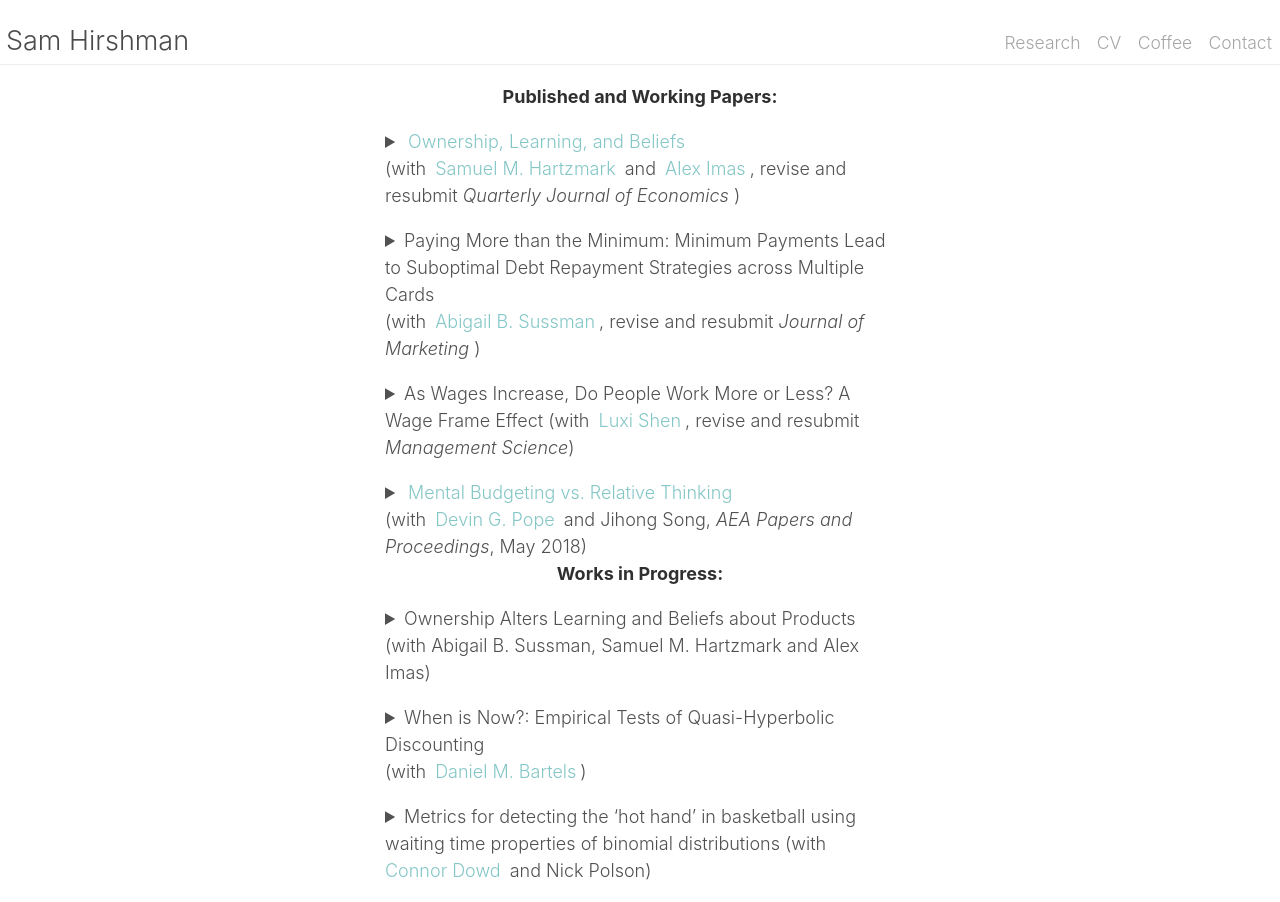
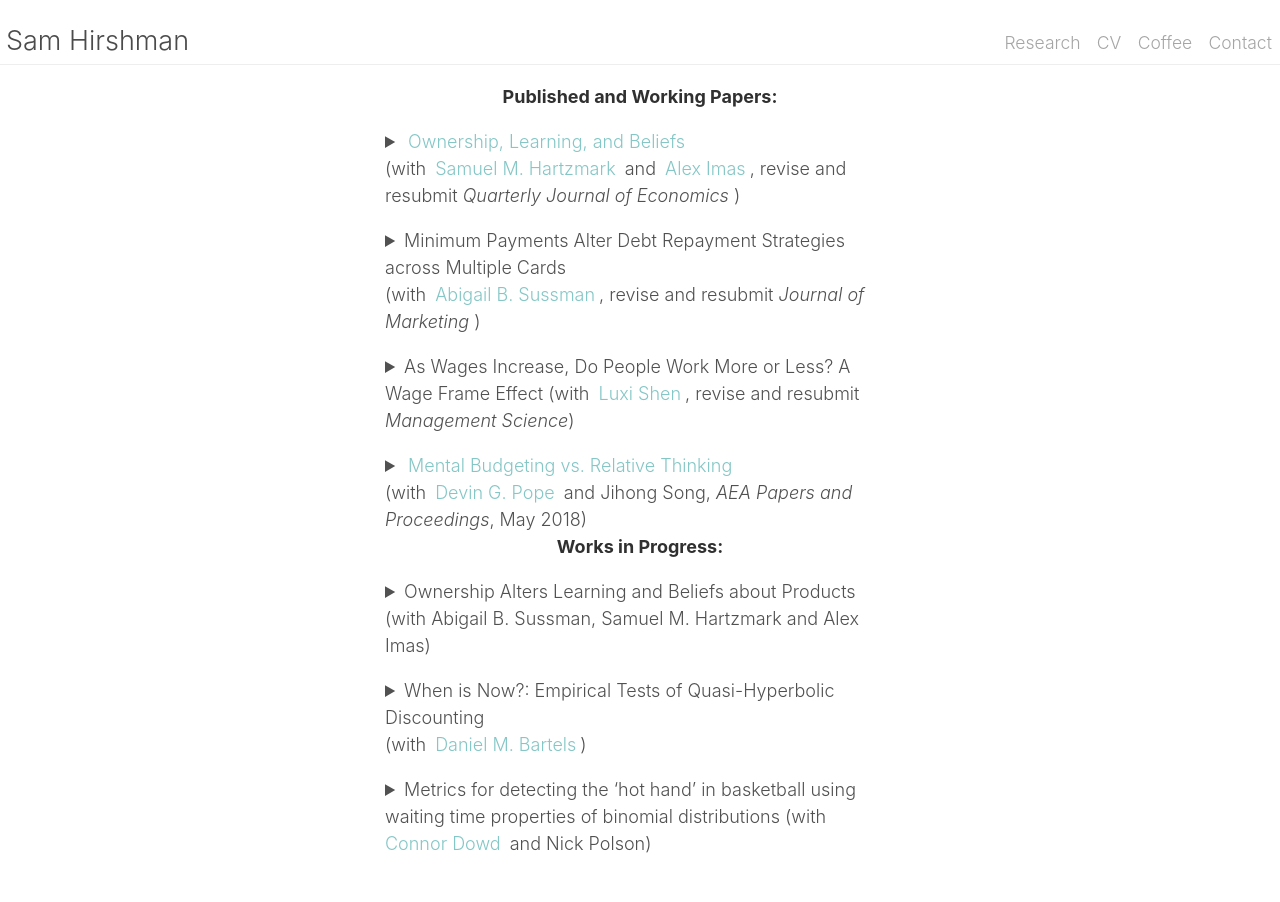
Before and after one commit to shirshma/shirshma.github.io, a Jekyll site: the page built from docs/research.md, in a window 1280 px wide. Built offline with Jekyll 4.4.1, drawn with Linux system fonts in a browser that asks for light colours; part of the change alters nothing that is shown.

Commit message:
Update research.md

```diff
--- a/docs/research.md
+++ b/docs/research.md
@@ -15,11 +15,11 @@ description: Research Papers
    </p>
   </details>
 
- <p><details><summary> Paying More than the Minimum: Minimum Payments Lead to Suboptimal Debt Repayment Strategies across Multiple Cards<br>
+ <p><details><summary> Minimum Payments Alter Debt Repayment Strategies across Multiple Cards<br>
   (with <a href="https://faculty.chicagobooth.edu/abigail-sussman"> Abigail B. Sussman</a>, revise and resubmit <i>Journal of Marketing </i>)</summary>
   <p>
     <b>Abstract:</b>
-While debt can provide important flexibility and opportunity for consumers, interest payments on this debt is costly.  US consumers currently pay an average interest rate of 17% on a total of $15,482 outstanding debt balances, with poor debt management strategies leading consumers to spend even more than necessary on interest payments. We investigate people’s lay theories of optimal credit card debt repayment strategies and examine how minimum payments affect these strategies across multiple cards. We first find that consumers’ lay beliefs do align with the cost-minimizing strategy (i.e., paying the highest interest rate debts first), but that consumers do not place enough emphasis on the importance of interest rates (studies 1a, b). Second, we propose and provide evidence for the dispersion theory in the context of minimum payments: the presence of the minimum payment requirement causes participants to spread excess repayments across more accounts, interfering with implementation of the optimal strategy (Study 2-5). Finally, we find that making an explicit allocation decision for each account moderates the effects of the minimum payment we document in prior studies (Study 6).
+US Households currently hold $808 billion of credit card debt and manage repayments across multiple cards. We investigate how minimum payments (i.e., the requirement to allocate some amount of money to each account with a balance) alter consumers’ allocation strategies. We first document in field data that consumers spread debt repayment allocations across more accounts than would be predicted by previously documented strategies.  Next, we use a debt management task with an incentive compatible design to investigate how minimum payments alter debt repayment strategies. We find that minimum payments cause consumers to allocate more than the minimum to a greater number of accounts, which we term the dispersion effect of minimum payments. This dispersion effect interferes with the implementation of the optimal strategy. Finally, we provide evidence of an underlying mechanism in which minimum payment requirements lead to increased dispersion by altering the size of the consideration set.
    </p>
    </details>
     <p><details><summary> As Wages Increase, Do People Work More or Less? A Wage Frame Effect (with <a href="http://www.luxishen.com/"> Luxi Shen</a>, revise and resubmit <i>Management Science</i>)</summary>
```
